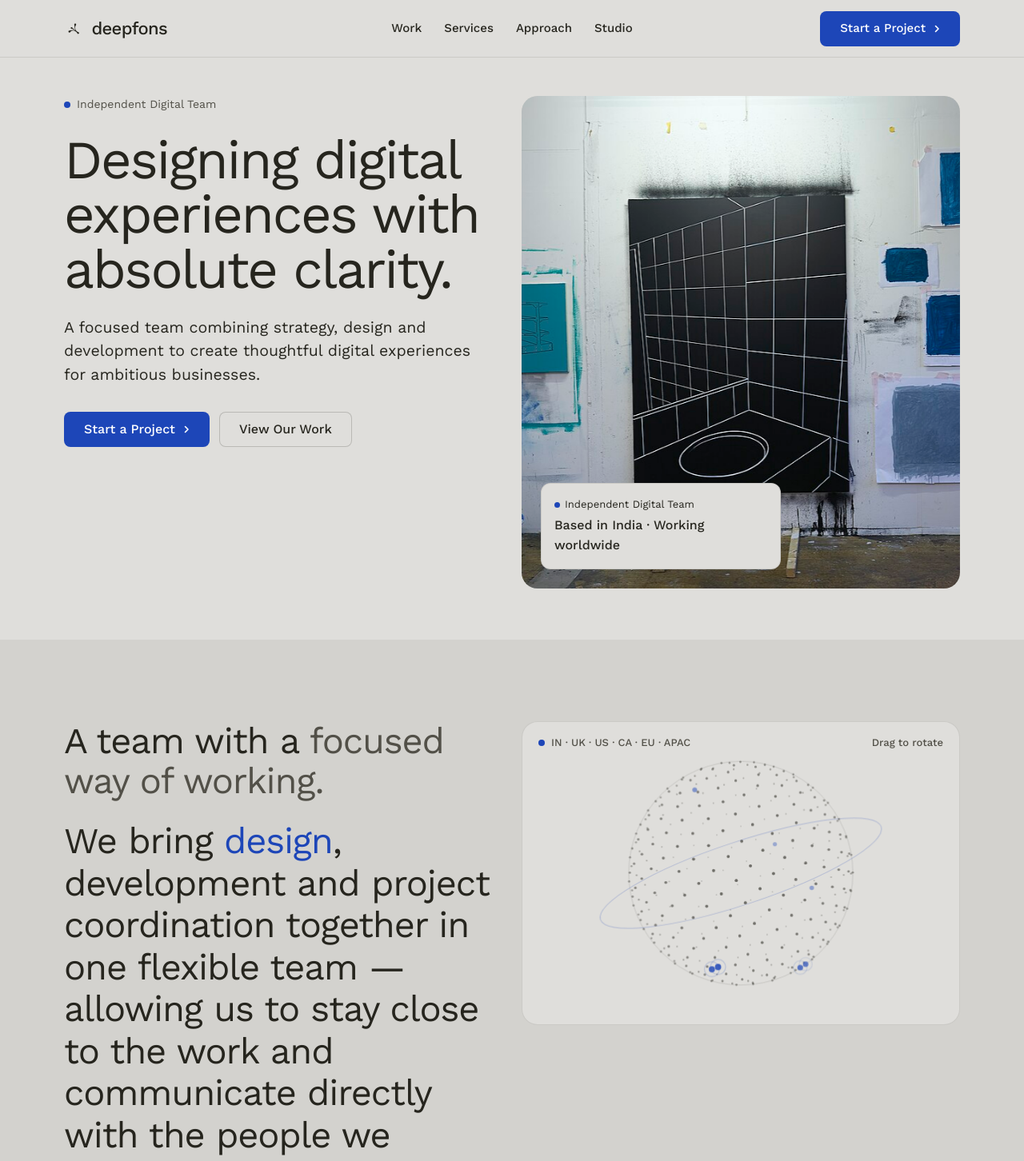
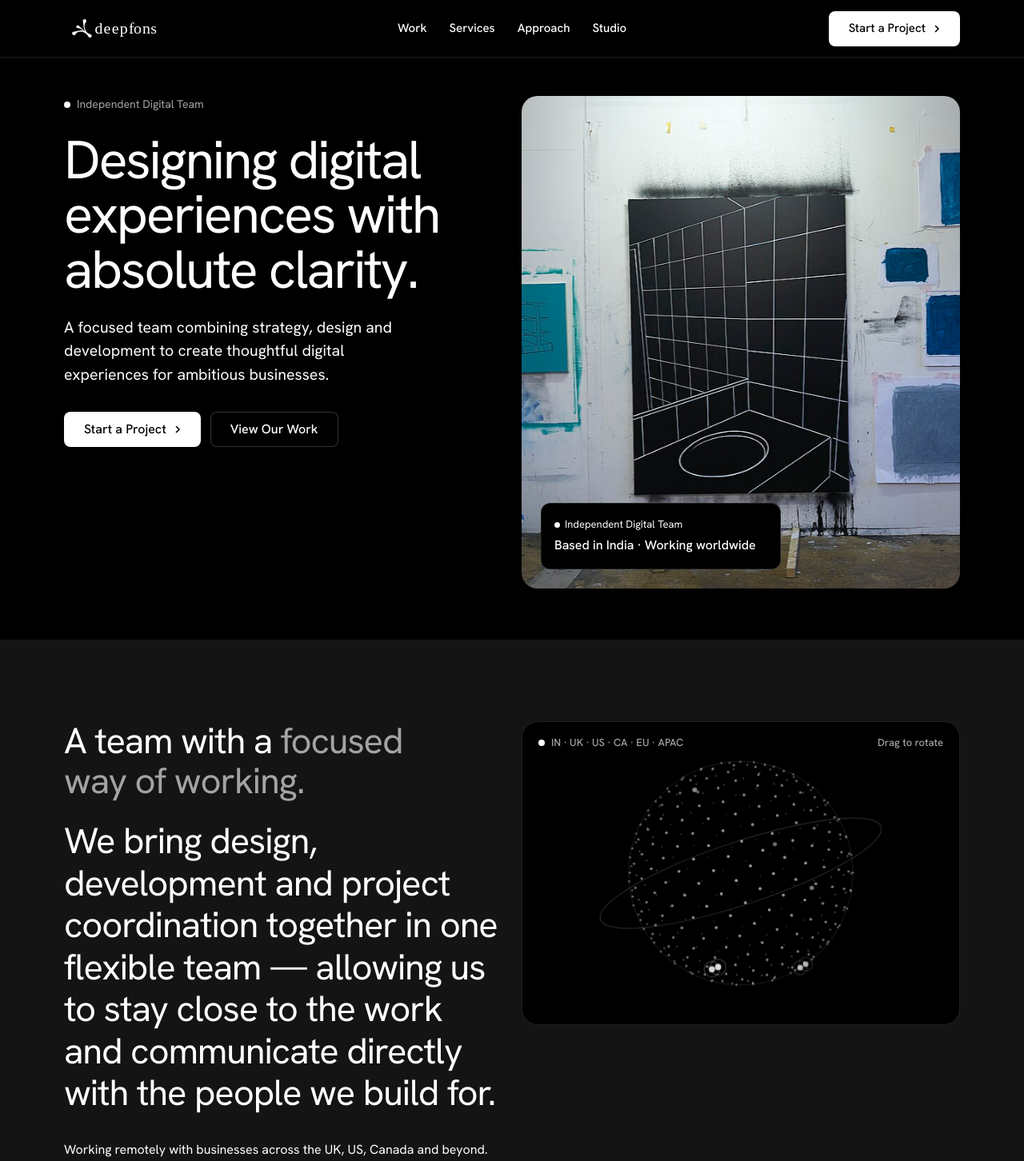
Before and after one commit to Sample-Webarray/deepfons, a React (Vite) app: page / in a window 1280 px wide. Shown: the top 1452 px of the page at 80% size. Built offline with nearby package versions, Linux system fonts and the light colour scheme.

Commit message:
Apply Brand Guide palette, Hanken Grotesk, original logo, and closed-by-default accordions

```diff
--- a/index.html
+++ b/index.html
@@ -1,5 +1,5 @@
 <!doctype html>
-<html lang="en" data-type="service" data-radius="soft" data-buttons="solid" data-motion>
+<html lang="en" data-type="service" data-radius="soft" data-buttons="solid" data-motion data-tone="dark">
   <head>
     <meta charset="UTF-8" />
     <meta name="viewport" content="width=device-width, initial-scale=1.0, viewport-fit=cover" />
@@ -7,7 +7,7 @@
     <meta name="description" content="An independent digital design and development studio combining strategy, design and development for ambitious businesses worldwide." />
     <meta name="site-kind" content="other" />
     <meta name="page-type" content="service" />
-    <meta name="theme-color" content="#dfdedb" />
+    <meta name="theme-color" content="#000000" />
     <meta property="og:type" content="website" />
     <meta property="og:title" content="Deepfons — Digital Design & Development Studio" />
     <meta property="og:description" content="A focused team combining strategy, design and development to create thoughtful digital experiences for ambitious businesses." />
@@ -17,31 +17,31 @@
     <link rel="icon" type="image/svg+xml" href="favicondark.svg" media="(prefers-color-scheme: dark)" />
     <link rel="preconnect" href="https://fonts.googleapis.com" />
     <link rel="preconnect" href="https://fonts.gstatic.com" crossorigin />
-    <link href="https://fonts.googleapis.com/css2?family=Work+Sans:wght@400..700&display=swap" rel="stylesheet" />
+    <link href="https://fonts.googleapis.com/css2?family=Hanken+Grotesk:wght@400;500;600;700&display=swap" rel="stylesheet" />
     <link rel="stylesheet" href="assets/system.css" />
     <link rel="stylesheet" href="assets/ui/cards.css" />
     <link rel="stylesheet" href="assets/motion/motion.css" />
     <link rel="stylesheet" href="assets/layout/layout.css" />
     <style>
       :root {
-        --p-bg: #dfdedb;
-        --p-surface: #d3d2ce;
-        --p-ink: #26251e;
-        --p-muted: #525048;
-        --p-accent: #1d46b8;
-        --p-accent-ink: #ffffff;
-        --p-action: #1d46b8;
-        --p-action-ink: #ffffff;
-        --p-inv-bg: #26251e;
-        --p-inv-surface: #313029;
-        --p-inv-ink: #dfdedb;
-        --p-inv-muted: #a6a59f;
-        --p-inv-accent: #dfdedb;
-        --p-inv-accent-ink: #26251e;
-        --p-inv-action: #dfdedb;
-        --p-inv-action-ink: #26251e;
-        --font-display: "Work Sans", "Hanken Grotesk", system-ui, sans-serif;
-        --font-text: "Work Sans", "Hanken Grotesk", system-ui, sans-serif;
+        --p-bg: #000000;
+        --p-surface: #1f1f1f;
+        --p-ink: #ffffff;
+        --p-muted: #a3a3a3;
+        --p-accent: #ffffff;
+        --p-accent-ink: #000000;
+        --p-action: #ffffff;
+        --p-action-ink: #000000;
+        --p-inv-bg: #000000;
+        --p-inv-surface: #1f1f1f;
+        --p-inv-ink: #ffffff;
+        --p-inv-muted: #a3a3a3;
+        --p-inv-accent: #ffffff;
+        --p-inv-accent-ink: #000000;
+        --p-inv-action: #ffffff;
+        --p-inv-action-ink: #000000;
+        --font-display: "Hanken Grotesk", system-ui, sans-serif;
+        --font-text: "Hanken Grotesk", system-ui, sans-serif;
         --display-weight: 400;
         --display-tracking: -0.025em;
         --display-tracking-xl: -0.035em;
@@ -54,7 +54,7 @@
     <link rel="modulepreload" href="assets/moments/word-highlight/moment.js" />
     <link rel="modulepreload" href="assets/moments/picture-develops/moment.js" />
   </head>
-  <body class="antialiased">
+  <body class="antialiased bg-[#000000] text-[#ffffff]">
     <div id="root"></div>
     <script type="module" src="/src/main.jsx"></script>
   </body>
--- a/src/App.jsx
+++ b/src/App.jsx
@@ -1,7 +1,6 @@
 import React, { useEffect, useState } from 'react';
 import { Routes, Route, Link, useLocation, useNavigate } from 'react-router-dom';
 
-import BrandMark from './components/BrandMark';
 import Home from './pages/Home';
 import PrivacyPolicy from './pages/PrivacyPolicy';
 import TermsOfConditions from './pages/TermsOfConditions';
@@ -106,10 +105,14 @@ export default function App() {
           <Link
             to="/"
             onClick={(e) => scrollToSection(e, '#top')}
-            className="nav__logo"
+            className="nav__logo shrink-0 flex items-center hover:opacity-85 transition-opacity"
             aria-label="Deepfons home"
           >
-            <BrandMark />
+            <img
+              src={`${import.meta.env.BASE_URL}deepfonswhite.svg`}
+              alt="Deepfons"
+              className="!h-9 md:!h-11 !w-auto object-contain block"
+            />
           </Link>
 
           <nav className="nav__links" aria-label="Main">
@@ -128,17 +131,17 @@ export default function App() {
 
           {/* Mobile Drawer Sheet */}
           {mobileMenuOpen && (
-            <div className="fixed inset-0 top-[var(--nav)] z-40 bg-[var(--p-bg)] border-t border-[var(--line)] flex flex-col px-[var(--gut)] py-6 lg:hidden overflow-y-auto">
+            <div className="fixed inset-0 top-[var(--nav)] z-40 bg-[#000000] border-t border-[var(--line)] flex flex-col px-[var(--gut)] py-6 lg:hidden overflow-y-auto">
               <nav className="flex flex-col" aria-label="Mobile navigation">
                 {MOBILE_LINKS.map((item) => (
                   <a
                     key={item.name}
                     href={item.path}
                     onClick={(e) => scrollToSection(e, item.path)}
-                    className="flex items-center justify-between min-h-[56px] border-b border-[var(--line)] text-[20px] font-medium text-[var(--p-ink)] hover:text-[var(--p-action)] transition-colors"
+                    className="flex items-center justify-between min-h-[56px] border-b border-[var(--line)] text-[20px] font-medium text-[#ffffff] hover:text-[#a3a3a3] transition-colors"
                   >
                     <span>{item.name}</span>
-                    <span aria-hidden="true" className="text-[var(--p-muted)] text-[16px]">→</span>
+                    <span aria-hidden="true" className="text-[#a3a3a3] text-[16px]">→</span>
                   </a>
                 ))}
               </nav>
@@ -154,14 +157,14 @@ export default function App() {
               </div>
 
               <div className="mt-auto pt-8 border-t border-[var(--line)] flex flex-col gap-2">
-                <span className="t-label text-[var(--p-muted)]">Studio</span>
+                <span className="t-label text-[#a3a3a3]">Studio</span>
                 <a
                   href="mailto:hello@deepfons.com"
-                  className="text-[16px] font-medium text-[var(--p-ink)] hover:text-[var(--p-action)] transition-colors py-1"
+                  className="text-[16px] font-medium text-[#ffffff] hover:text-[#a3a3a3] transition-colors py-1"
                 >
                   hello@deepfons.com
                 </a>
-                <span className="text-[14px] text-[var(--p-muted)]">Based in India · Working worldwide</span>
+                <span className="text-[14px] text-[#a3a3a3]">Based in India · Working worldwide</span>
               </div>
             </div>
           )}
@@ -237,10 +240,14 @@ export default function App() {
                 <Link
                   to="/"
                   onClick={(e) => scrollToSection(e, '#top')}
-                  className="nav__logo text-[var(--ink)]"
+                  className="inline-flex items-center hover:opacity-85 transition-opacity"
                   aria-label="Deepfons home"
                 >
-                  <BrandMark />
+                  <img
+                    src={`${import.meta.env.BASE_URL}deepfonswhite.svg`}
+                    alt="Deepfons"
+                    className="!h-10 md:!h-12 !w-auto object-contain block"
+                  />
                 </Link>
                 <p className="footer__lede text-[var(--ink)]">
                   An independent digital design and development studio.
--- a/src/components/BrandMark.jsx
+++ /dev/null
@@ -1,33 +0,0 @@
-import React from 'react';
-
-export function BrandIcon({ className = 'w-6 h-6' }) {
-  return (
-    <svg
-      viewBox="0 0 2048 2012"
-      xmlns="http://www.w3.org/2000/svg"
-      className={className}
-      aria-hidden="true"
-      style={{ fillRule: 'evenodd', clipRule: 'evenodd', strokeLinejoin: 'round', strokeMiterlimit: 2 }}
-    >
-      <g transform="matrix(1,0,0,1,0,-2098)">
-        <g transform="matrix(1,0,0,0.982031,0,37.698437)">
-          <g transform="matrix(1.854414,0,0,1.9047,-696.291745,1126.885003)">
-            <path
-              d="M1212.645,1318.054C1192.625,1336.974 1171.974,1341.825 1153.402,1331.806C1131.129,1321.905 1106.246,1256.155 1070.652,1226.029C1002.238,1168.128 938.869,1141.065 866.914,1145.121C832.528,1146.605 792.354,1161.081 761.256,1192.177C745.4,1208.032 734.879,1228.981 717.242,1245.049C690.055,1269.03 652.305,1261.142 638.184,1238.097C620.406,1209.084 620.599,1178.319 646.864,1161.384C661.692,1151.824 689.724,1151.422 726.091,1141.453C768.446,1129.841 816.688,1118.736 853.298,1114.381C904.661,1108.272 953.83,1123.22 994.935,1146.345C946.497,1101.166 908.997,1073.771 873.96,1055.459C848.508,1042.156 827.239,1045.44 794.728,1042.102C758.885,1038.422 751.505,1019.525 753.676,996.396C757.366,957.106 803.46,946.437 828.35,966.871C852.646,984.709 878.33,1014.482 892.09,1024.987C935.112,1065.733 981.419,1106.479 1030.545,1147.225C1004.839,1103.302 987.707,1056.66 980.305,1006.934C975.323,973.462 978.209,926.219 967.148,875.571C962.84,855.847 957.984,842.054 956.215,813.256C953.916,775.824 979.445,756.868 1014.806,758.122C1041.62,759.073 1065.961,780.325 1061.398,815.972C1058.112,841.647 1039.826,861.227 1021.21,905.784C1002.663,945.037 1001.456,1018.742 1024,1071.868C1049.312,1131.517 1075.378,1180.053 1124.354,1206.278C1153.143,1221.694 1179.674,1225.17 1211.028,1247.992C1236.127,1266.261 1234.673,1297.237 1212.645,1318.054Z"
-              fill="currentColor"
-            />
-          </g>
-        </g>
-      </g>
-    </svg>
-  );
-}
-
-export default function BrandMark({ className = '' }) {
-  return (
-    <span className={`inline-flex items-center gap-2.5 ${className}`}>
-      <BrandIcon className="w-[26px] h-[26px] shrink-0" />
-      <span className="font-medium tracking-[-0.03em] text-[22px] leading-none">deepfons</span>
-    </span>
-  );
-}
--- a/src/components/HeroGlobe.jsx
+++ b/src/components/HeroGlobe.jsx
@@ -83,11 +83,11 @@ const HeroGlobe = () => {
       const cx = width * 0.5;
       const cy = height * 0.5;
 
-      // Architectural sphere boundary and orbital meridian
+      // Monochrome sphere boundary & orbital meridian
       ctx.save();
       ctx.beginPath();
       ctx.arc(cx, cy, radius, 0, Math.PI * 2);
-      ctx.strokeStyle = 'rgba(38, 37, 30, 0.12)';
+      ctx.strokeStyle = 'rgba(255, 255, 255, 0.12)';
       ctx.lineWidth = 1;
       ctx.stroke();
 
@@ -95,7 +95,7 @@ const HeroGlobe = () => {
       ctx.rotate(-0.32);
       ctx.beginPath();
       ctx.ellipse(0, 0, radius * 1.32, radius * 0.28, 0, 0, Math.PI * 2);
-      ctx.strokeStyle = 'rgba(29, 70, 184, 0.24)';
+      ctx.strokeStyle = 'rgba(255, 255, 255, 0.20)';
       ctx.lineWidth = 1;
       ctx.stroke();
       ctx.restore();
@@ -110,11 +110,11 @@ const HeroGlobe = () => {
       for (let i = 0; i < projected.length; i++) {
         const p = projected[i];
         const depth = (p.z + 1.15) / 2.15;
-        const alpha = Math.max(0.09, 0.14 + depth * 0.48);
+        const alpha = Math.max(0.1, 0.14 + depth * 0.45);
         const size = Math.max(0.9, 0.7 + depth * 1.25);
 
         ctx.globalAlpha = alpha;
-        ctx.fillStyle = '#26251e';
+        ctx.fillStyle = '#ffffff';
         ctx.beginPath();
         ctx.arc(p.x, p.y, size, 0, Math.PI * 2);
         ctx.fill();
@@ -125,20 +125,20 @@ const HeroGlobe = () => {
         const px = cx + r.x * radius;
         const py = cy + r.y * radius;
         const depth = (r.z + 1.15) / 2.15;
-        const alpha = 0.28 + depth * 0.72;
+        const alpha = 0.35 + depth * 0.65;
         const size = 2.4 + depth * 2;
 
         if (depth > 0.45) {
-          ctx.globalAlpha = 0.24 * depth;
-          ctx.strokeStyle = '#1d46b8';
+          ctx.globalAlpha = 0.28 * depth;
+          ctx.strokeStyle = '#ffffff';
           ctx.lineWidth = 1.25;
           ctx.beginPath();
-          ctx.arc(px, py, size * 2.4, 0, Math.PI * 2);
+          ctx.arc(px, py, size * 2.5, 0, Math.PI * 2);
           ctx.stroke();
         }
 
         ctx.globalAlpha = alpha;
-        ctx.fillStyle = '#1d46b8';
+        ctx.fillStyle = '#ffffff';
         ctx.beginPath();
         ctx.arc(px, py, size, 0, Math.PI * 2);
         ctx.fill();
@@ -219,14 +219,14 @@ const HeroGlobe = () => {
 
   return (
     <div
-      className="relative w-full h-full min-h-[300px] rounded-[var(--r-lg)] border border-[var(--line)] bg-[var(--p-bg)] overflow-hidden select-none"
+      className="relative w-full h-full min-h-[300px] rounded-[var(--r-lg)] border border-[var(--line)] bg-[#000000] overflow-hidden select-none"
       role="img"
       aria-label="Interactive globe showing studio collaboration across India, UK, US, Canada, Germany, Singapore and Australia"
     >
       <canvas ref={canvasRef} className="block w-full h-full cursor-grab touch-pan-y" />
-      <div className="absolute top-4 left-5 right-5 flex items-center justify-between gap-2 text-[13px] font-medium text-[var(--p-muted)] pointer-events-none">
+      <div className="absolute top-4 left-5 right-5 flex items-center justify-between gap-2 text-[13px] font-medium text-[#a3a3a3] pointer-events-none">
         <span className="inline-flex items-center gap-2">
-          <span className="w-2 h-2 rounded-full bg-[var(--p-accent)]" aria-hidden="true" />
+          <span className="w-2 h-2 rounded-full bg-[#ffffff]" aria-hidden="true" />
           <span>IN · UK · US · CA · EU · APAC</span>
         </span>
         <span>Drag to rotate</span>
--- a/src/index.css
+++ b/src/index.css
@@ -8,8 +8,8 @@
     scroll-padding-top: 0;
   }
   body {
-    background-color: var(--p-bg, #dfdedb);
-    color: var(--p-ink, #26251e);
+    background-color: #000000;
+    color: #ffffff;
     font-family: var(--font-text);
     font-weight: 400;
     font-size: 16px;
@@ -35,6 +35,49 @@
   }
 }
 
+/* Brand monochrome tones & hairline rules */
+.ground-base {
+  --bg: #000000;
+  --surface: #1f1f1f;
+  --ink: #ffffff;
+  --muted: #a3a3a3;
+  --card: #141414;
+  --action: #ffffff;
+  --action-ink: #000000;
+  --line: rgba(255, 255, 255, 0.12);
+  --line-strong: rgba(255, 255, 255, 0.24);
+  background: #000000;
+  color: #ffffff;
+}
+
+.ground-surface {
+  --bg: #141414;
+  --surface: #1f1f1f;
+  --ink: #ffffff;
+  --muted: #a3a3a3;
+  --card: #1f1f1f;
+  --action: #ffffff;
+  --action-ink: #000000;
+  --line: rgba(255, 255, 255, 0.12);
+  --line-strong: rgba(255, 255, 255, 0.24);
+  background: #141414;
+  color: #ffffff;
+}
+
+.ground-inverse {
+  --bg: #000000;
+  --surface: #1f1f1f;
+  --ink: #ffffff;
+  --muted: #a3a3a3;
+  --card: #1f1f1f;
+  --action: #ffffff;
+  --action-ink: #000000;
+  --line: rgba(255, 255, 255, 0.14);
+  --line-strong: rgba(255, 255, 255, 0.26);
+  background: #000000;
+  color: #ffffff;
+}
+
 /* Consistent editorial section cadence without dead empty voids */
 main > .section--flow {
   height: auto;
@@ -42,7 +85,7 @@ main > .section--flow {
   padding-block: clamp(72px, 8vw, 112px);
 }
 
-/* Balanced split hero height at 1024px–1279px so buttons and facts never clip */
+/* Balanced split hero height at 1024px–1279px */
 @media (min-width: 1024px) and (max-width: 1279px) {
   .hero h1 {
     font-size: clamp(40px, 3.6vw, 56px);
@@ -54,6 +97,7 @@ footer.closing.closing--flow {
   height: auto;
   min-height: 0;
   padding: clamp(72px, 7vw, 104px) 0 var(--s-6);
+  border-top: 1px solid var(--line);
 }
 footer.closing.closing--flow > .wrap {
   display: flex;
@@ -61,7 +105,7 @@ footer.closing.closing--flow > .wrap {
   gap: clamp(48px, 6vw, 72px);
 }
 
-/* Collision-free responsive sub-grids (do not use .grid with Tailwind grid-cols-*) */
+/* Collision-free responsive sub-grids */
 .df-subgrid-2 {
   display: grid;
   grid-template-columns: minmax(0, 1fr);
@@ -108,7 +152,7 @@ footer.closing.closing--flow > .wrap {
   }
 }
 
-/* Heading scale strict uniformity: h1 (40-72) > h2 (30-48) > h3 (20) > h4 (17) */
+/* Heading scale uniformity */
 h3.df-h3 {
   font-family: var(--font-text);
   font-size: 20px;
@@ -117,7 +161,7 @@ h3.df-h3 {
   letter-spacing: -0.015em;
 }
 
-/* Hero entrance (runs cleanly once on load without hiding text past 700ms) */
+/* Hero entrance */
 @keyframes heroRise {
   from {
     opacity: 0;
@@ -164,7 +208,7 @@ h3.df-h3 {
   border-radius: var(--r-lg);
   overflow: hidden;
   position: relative;
-  background: var(--surface);
+  background: #1f1f1f;
   aspect-ratio: 4 / 3;
 }
 .studio-develop > img {
@@ -190,8 +234,8 @@ h3.df-h3 {
 @media (hover: hover) and (pointer: fine) {
   .work-tile:hover {
     transform: translateY(-2px);
-    border-color: color-mix(in oklab, var(--ink) 22%, transparent);
-    box-shadow: 0 14px 32px -18px rgb(38 37 30 / 0.16);
+    border-color: rgba(255, 255, 255, 0.28);
+    box-shadow: 0 14px 32px -18px rgb(0 0 0 / 0.65);
   }
   .work-tile:hover .work-tile__img {
     transform: scale(1.03);
@@ -201,7 +245,7 @@ h3.df-h3 {
   position: relative;
   overflow: hidden;
   aspect-ratio: 4 / 3;
-  background: var(--surface);
+  background: #1f1f1f;
   border-bottom: 1px solid var(--line);
 }
 .work-tile__img {
@@ -213,11 +257,11 @@ h3.df-h3 {
 
 /* Custom accessible select dropdown */
 .df-select-menu {
-  background: var(--p-bg);
-  color: var(--p-ink);
-  border: 1px solid var(--line-strong);
+  background: #1f1f1f;
+  color: #ffffff;
+  border: 1px solid rgba(255, 255, 255, 0.22);
   border-radius: var(--r-md);
-  box-shadow: 0 16px 36px -14px rgb(38 37 30 / 0.18);
+  box-shadow: 0 16px 36px -14px rgb(0 0 0 / 0.75);
 }
 
 /* Legal page prose */
@@ -225,6 +269,6 @@ h3.df-h3 {
 .legal-prose li {
   font-size: 16px;
   line-height: 1.65;
-  color: var(--p-ink);
+  color: #ffffff;
   max-width: 62ch;
 }
--- a/tailwind.config.js
+++ b/tailwind.config.js
@@ -1,4 +1,3 @@
-
 /** @type {import('tailwindcss').Config} */
 export default {
   content: [
@@ -8,16 +7,15 @@ export default {
   theme: {
     extend: {
       fontFamily: {
-        sans: ['"Work Sans"', '"Hanken Grotesk"', 'system-ui', 'sans-serif'],
+        sans: ['"Hanken Grotesk"', 'system-ui', 'sans-serif'],
       },
       colors: {
-        stone: {
-          bg: '#dfdedb',
-          surface: '#d3d2ce',
-          ink: '#26251e',
-          muted: '#5a5850',
+        brand: {
+          primary: '#1F1F1F',
+          secondary: '#000000',
+          tertiary: '#FFFFFF',
+          muted: '#A3A3A3',
         },
-        blueprint: '#2456d6',
       }
     },
   },
```
Also changed, not shown: src/pages/Home.jsx (+3 -4 lines).
